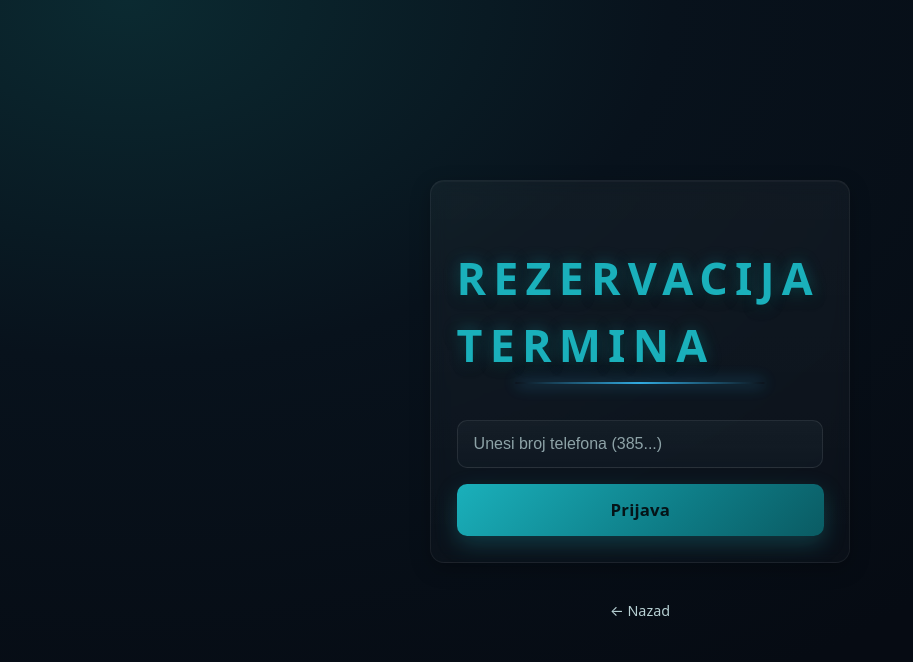
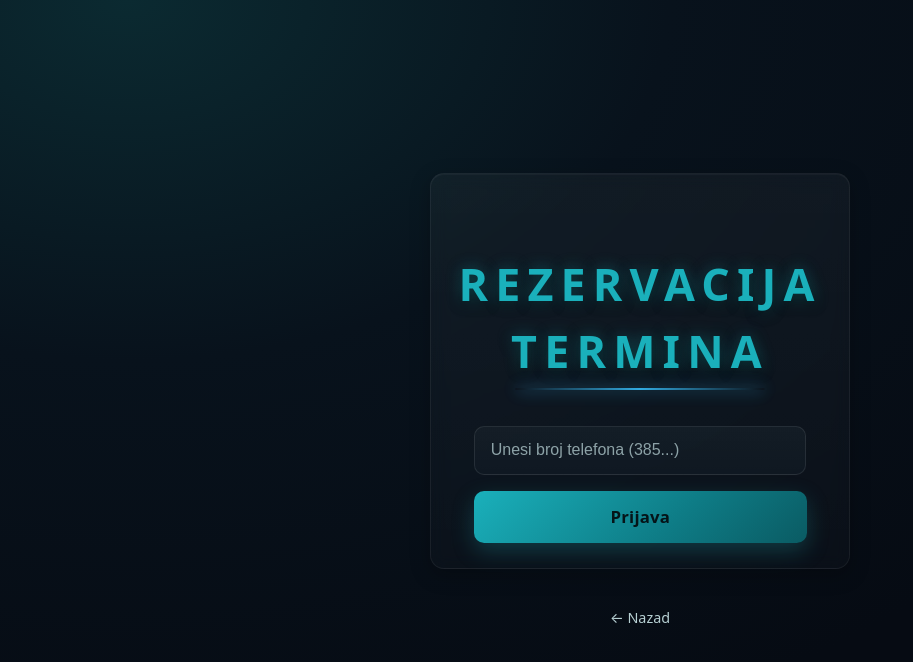
Before and after one commit to Lea45/fizio-app, a React (Vite) app: page / in a window 1280 px wide. Both pictures are taken after a click on the button "REZERVACIJA TERMINA". Shown: the top 662 px of the page, without its empty margins (0-913 px from the left). Built offline with nearby package versions, Linux system fonts and the light colour scheme.

Commit message:
centriran naslov - klijent login

```diff
--- a/src/styles/login-fizio.css
+++ b/src/styles/login-fizio.css
@@ -127,6 +127,10 @@ body {
   backdrop-filter: blur(8px);
 
   animation: fadeInStart 0.4s ease both;
+
+  align-items: center;
+  text-align: center;
+  padding-top: 2.4rem;
 }
 
 .login-input {
```
